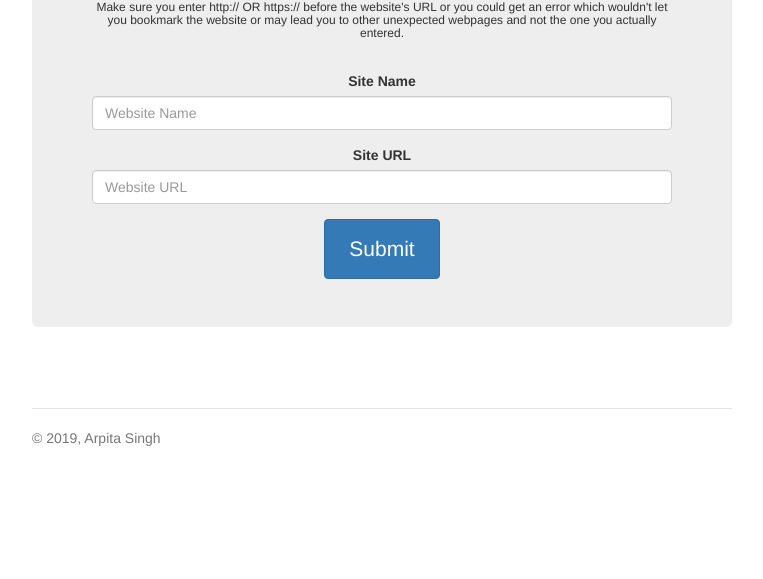
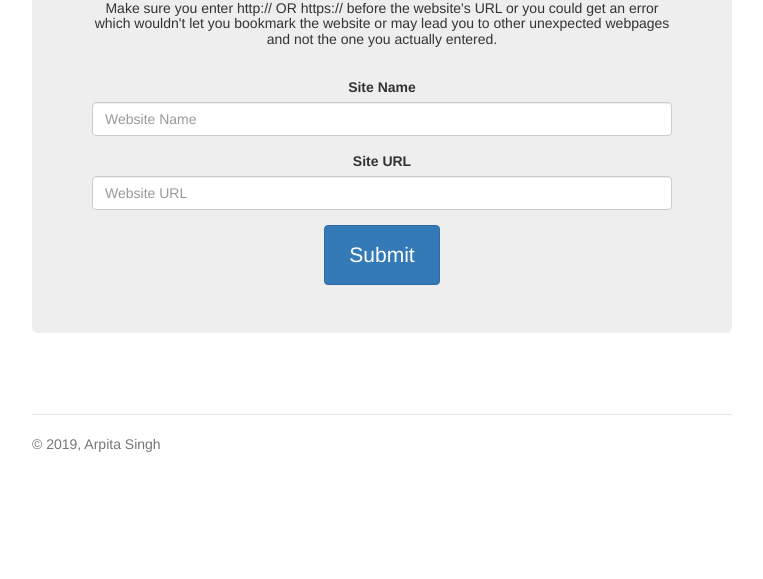
Before and after one commit to arpitapop4/Bookmarking-Web-Application-With-Vanilla-JavaScript, a plain HTML site: page index.html in a window 1280 px wide. Shown: the part 221-800 px from the top of the page, without its empty margins (258-1021 px from the left). Drawn offline with nearby package versions, Linux system fonts and the light colour scheme.

Commit message:
Update index.html

```diff
--- a/index.html
+++ b/index.html
@@ -25,7 +25,7 @@
 
       <div class="jumbotron">
         <h2>Bookmark Your Favorite Sites</h2>
-        <h6> Make sure you enter http:// OR https:// before the website's URL or you could get an error which wouldn't let you bookmark the website or may lead you to other unexpected webpages and not the one you actually entered.</h6>
+        <h5> Make sure you enter http:// OR https:// before the website's URL or you could get an error which wouldn't let you bookmark the website or may lead you to other unexpected webpages and not the one you actually entered.</h5>
         <br>
         <form id="myForm">
           <div class="form-group">
```
